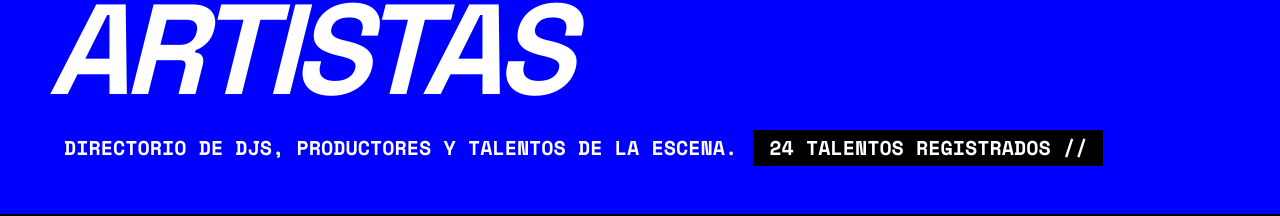
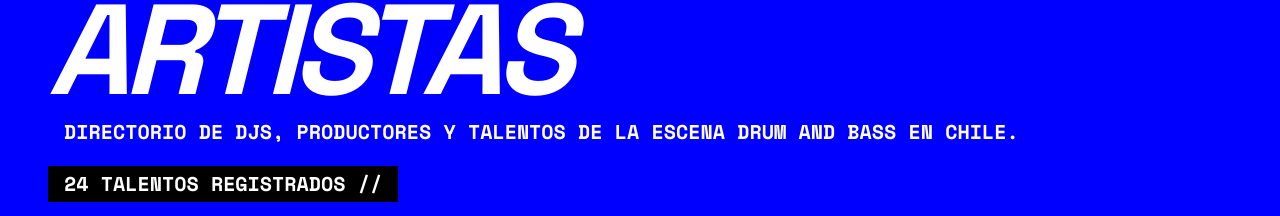
Before and after one commit to matiasbn/drumandbass-landing, a Next.js app: page /artistas in a window 1280 px wide. Shown: the part 221-437 px from the top of the page. Built offline with nearby package versions, Linux system fonts and the light colour scheme; no server answers.

Commit message:
seo completed

```diff
--- a/next.config.ts
+++ b/next.config.ts
@@ -1,8 +1,10 @@
 import type { NextConfig } from "next";
 
 const nextConfig: NextConfig = {
+  poweredByHeader: false,
   images: {
     remotePatterns: [new URL('https://images.ctfassets.net/**')],
+    formats: ['image/avif', 'image/webp'],
   },
 };
 
--- a/src/app/(club)/club/page.tsx
+++ b/src/app/(club)/club/page.tsx
@@ -2,8 +2,10 @@ import type { Metadata } from 'next';
 import ClubClient from './ClubClient';
 
 export const metadata: Metadata = {
-  title: 'Club | Drum and Bass Chile',
-  description: 'Virtual club experience - Drum and Bass Chile',
+  title: 'Club',
+  description: 'Experiencia virtual del club Drum and Bass Chile. Conecta con la comunidad DNB.',
+  keywords: ['club drum and bass', 'club virtual DNB Chile', 'comunidad drum and bass'],
+  alternates: { canonical: '/club' },
 };
 
 export default function ClubPage() {
--- a/src/app/(main)/artistas/page.tsx
+++ b/src/app/(main)/artistas/page.tsx
@@ -5,8 +5,10 @@ import Card from '@/src/components/Card';
 import Grid from '@/src/components/Grid';
 
 export const metadata: Metadata = {
-  title: 'Artistas | Drum and Bass Chile',
-  description: 'Directorio de DJs, productores y talentos de la escena.',
+  title: 'Artistas',
+  description: 'Directorio de DJs, productores y talentos de la escena Drum and Bass en Chile.',
+  keywords: ['artistas drum and bass', 'DJs DNB Chile', 'talentos bass music Chile'],
+  alternates: { canonical: '/artistas' },
 };
 
 export default function ArtistDirectory() {
--- a/src/app/(main)/organizaciones/page.tsx
+++ b/src/app/(main)/organizaciones/page.tsx
@@ -5,9 +5,11 @@ import Card from '@/src/components/Card';
 import Grid from '@/src/components/Grid';
 
 export const metadata: Metadata = {
-  title: 'Organizaciones | Drum and Bass Chile',
+  title: 'Organizaciones',
   description:
     'Organizaciones, sellos y colectivos que impulsan la cultura Drum and Bass en la escena chilena.',
+  keywords: ['organizaciones drum and bass', 'sellos DNB Chile', 'colectivos bass music Chile'],
+  alternates: { canonical: '/organizaciones' },
 };
 
 export default function OrganizacionesPage() {
--- a/src/app/(main)/productores/page.tsx
+++ b/src/app/(main)/productores/page.tsx
@@ -5,8 +5,10 @@ import Card from '@/src/components/Card';
 import Grid from '@/src/components/Grid';
 
 export const metadata: Metadata = {
-  title: 'Productores | Drum and Bass Chile',
+  title: 'Productores',
   description: 'Productores de eventos que impulsan la cultura Drum and Bass en la escena chilena.',
+  keywords: ['productores drum and bass', 'productores eventos DNB', 'eventos bass music Chile'],
+  alternates: { canonical: '/productores' },
 };
 
 export default function ProductoresPage() {
--- a/src/app/auth/auth-code-error/page.tsx
+++ b/src/app/auth/auth-code-error/page.tsx
@@ -1,4 +1,10 @@
 import Link from 'next/link';
+import type { Metadata } from 'next';
+
+export const metadata: Metadata = {
+  title: 'Error de autenticación',
+  robots: { index: false, follow: false },
+};
 
 export default function AuthCodeError() {
   return (
--- a/src/app/layout.tsx
+++ b/src/app/layout.tsx
@@ -54,6 +54,9 @@ export const metadata: Metadata = {
   alternates: {
     canonical: BASE_URL,
   },
+  other: {
+    'theme-color': '#000000',
+  },
 };
 
 export default function RootLayout({
--- a/src/components/Header.tsx
+++ b/src/components/Header.tsx
@@ -11,8 +11,9 @@ const Header = () => (
           width={890}
           height={395}
           src={Logo}
-          alt="logo drum and bass chile"
+          alt="Drum and Bass Chile - Comunidad oficial de DNB en Chile"
           className="w-40 md:w-60"
+          priority
         />
       </Link>
     </div>
```
